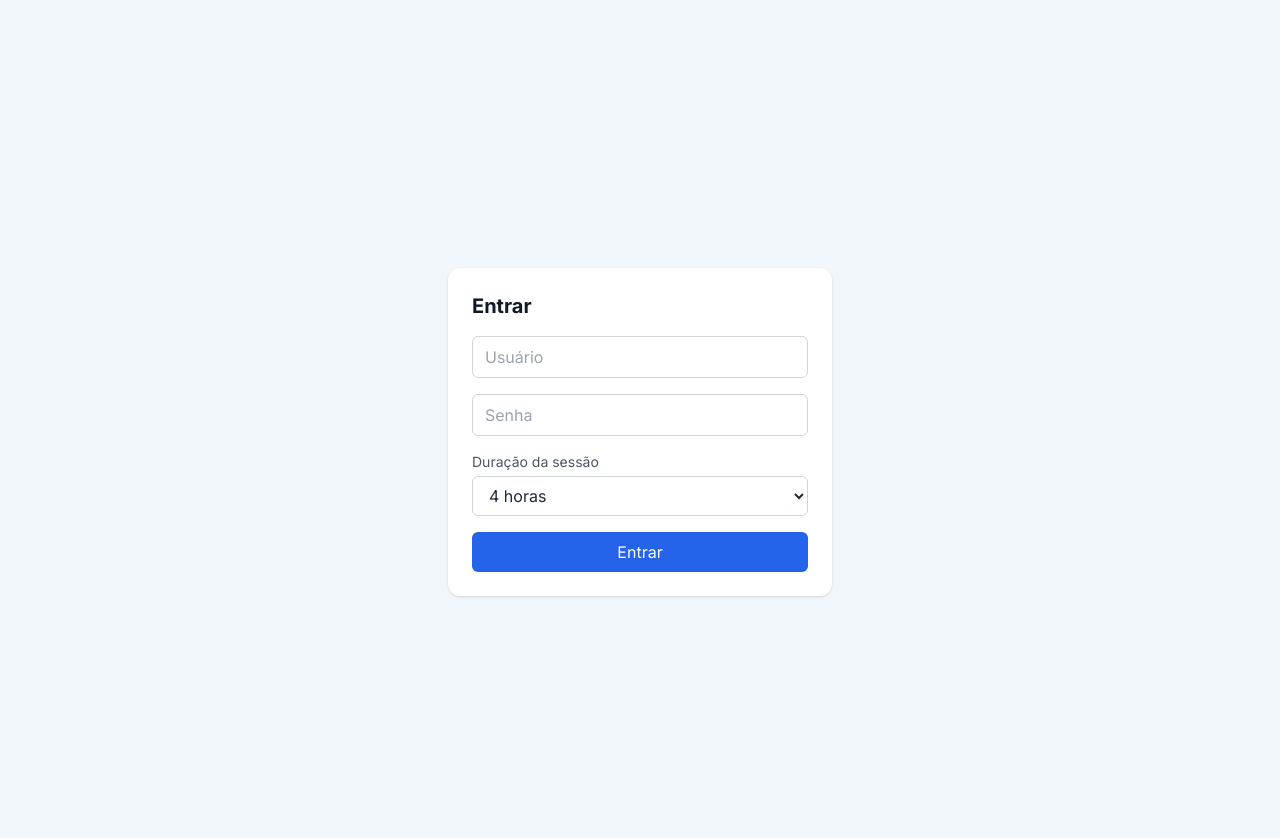
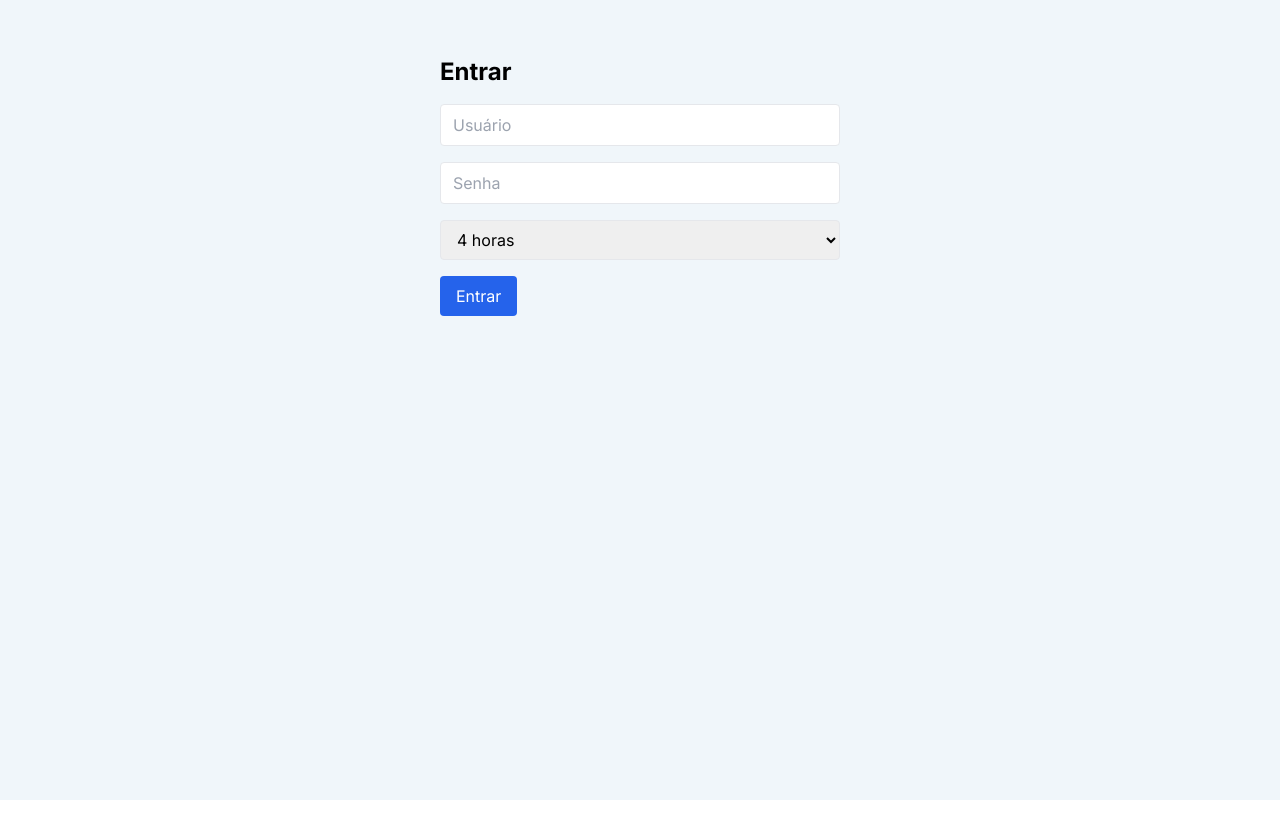
Before and after one commit to victorsantosyt/lopesul-dashboard, a Next.js app: page /login in a window 1280 px wide. Shown: the top 838 px of the page. After the commit the page ends 800 px from the top, so only its background shows below. Built offline with nearby package versions, Linux system fonts and the light colour scheme.

Commit message:
fix(login): disable ISR and wrap useSearchParams with Suspense

```diff
--- a/src/app/login/page.js
+++ b/src/app/login/page.js
@@ -3,97 +3,70 @@
 import { Suspense, useState } from 'react';
 import { useRouter, useSearchParams } from 'next/navigation';
 
-// evita prerender/CSR bailout no build
+// Desativa ISR/SSG e cache para evitar erros no build
 export const dynamic = 'force-dynamic';
-export const revalidate = 0;
-
-const DUR_OPTIONS = [
-  { key: '3h', label: '3 horas' },
-  { key: '4h', label: '4 horas' },
-  { key: '6h', label: '6 horas' },
-  { key: '24h', label: '24 horas' },
-  { key: 'permanente', label: 'Permanente (~100 dias)' },
-];
+export const revalidate = false;          // <-- precisa ser número >=0 ou false
+export const fetchCache = 'force-no-store';
 
 function LoginInner() {
   const router = useRouter();
-  const sp = useSearchParams();            // <- agora dentro de <Suspense>
-  const next = sp?.get('next') || '/dashboard';
+  const search = useSearchParams();       // ok, está dentro do <Suspense/>
+  const next = search?.get('next') || '/dashboard';
 
-  const [usuario, setUsuario] = useState('');
-  const [senha, setSenha] = useState('');
-  const [duration, setDuration] = useState('4h');
   const [loading, setLoading] = useState(false);
+  const [err, setErr] = useState('');
 
   async function onSubmit(e) {
     e.preventDefault();
     setLoading(true);
-    try {
+    setErr('');
+
+    const data = new FormData(e.currentTarget);
+    const usuario = data.get('usuario')?.toString() || '';
+    const senha   = data.get('senha')?.toString() || '';
+    const duration = data.get('duration')?.toString() || ''; // "3h" | "4h" | "6h" | "24h" | "permanente"
+
     const res = await fetch('/api/login', {
       method: 'POST',
       headers: { 'content-type': 'application/json' },
       body: JSON.stringify({ usuario, senha, duration }),
     });
-      const j = await res.json();
-      if (!res.ok) throw new Error(j?.error || 'Falha no login');
+
+    if (!res.ok) {
+      const j = await res.json().catch(() => ({}));
+      setErr(j?.error || 'Falha no login');
+      setLoading(false);
+      return;
+    }
     router.replace(next);
-    } catch (err) {
-      alert(err.message || 'Usuário ou senha inválidos.');
-    } finally {
-      setLoading(false);
-    }
   }
 
   return (
-    <div className="min-h-screen flex items-center justify-center bg-[#F0F6FA] dark:bg-[#1a2233]">
-      <form
-        onSubmit={onSubmit}
-        className="w-full max-w-sm bg-white dark:bg-[#232e47] p-6 rounded-xl shadow space-y-4"
-      >
-        <h1 className="text-xl font-semibold text-gray-900 dark:text-white">Entrar</h1>
+    <form onSubmit={onSubmit} className="max-w-md mx-auto p-6 space-y-4">
+      <h1 className="text-2xl font-semibold">Entrar</h1>
 
-        <input
-          value={usuario}
-          onChange={(e) => setUsuario(e.target.value)}
-          placeholder="Usuário"
-          className="w-full border border-gray-300 dark:border-gray-600 rounded-md px-3 py-2 bg-white dark:bg-[#1a2233] text-gray-800 dark:text-gray-100"
-        />
-        <input
-          type="password"
-          value={senha}
-          onChange={(e) => setSenha(e.target.value)}
-          placeholder="Senha"
-          className="w-full border border-gray-300 dark:border-gray-600 rounded-md px-3 py-2 bg-white dark:bg-[#1a2233] text-gray-800 dark:text-gray-100"
-        />
+      <input name="usuario" placeholder="Usuário" className="w-full border px-3 py-2 rounded" />
+      <input name="senha" type="password" placeholder="Senha" className="w-full border px-3 py-2 rounded" />
 
-        <div>
-          <label className="block text-sm mb-1 text-gray-600 dark:text-gray-300">
-            Duração da sessão
-          </label>
-          <select
-            value={duration}
-            onChange={(e) => setDuration(e.target.value)}
-            className="w-full border border-gray-300 dark:border-gray-600 rounded-md px-3 py-2 bg-white dark:bg-[#1a2233] text-gray-800 dark:text-gray-100"
-          >
-            {DUR_OPTIONS.map((o) => (
-              <option key={o.key} value={o.key}>{o.label}</option>
-            ))}
+      {/* seletor de duração da sessão */}
+      <select name="duration" className="w-full border px-3 py-2 rounded" defaultValue="4h">
+        <option value="3h">3 horas</option>
+        <option value="4h">4 horas</option>
+        <option value="6h">6 horas</option>
+        <option value="24h">24 horas</option>
+        <option value="permanente">Permanente (~100d)</option>
       </select>
-        </div>
 
-        <button
-          type="submit"
-          disabled={loading}
-          className="w-full bg-blue-600 hover:bg-blue-700 disabled:opacity-60 text-white px-4 py-2 rounded-md"
-        >
+      {err && <div className="text-red-600 text-sm">{err}</div>}
+
+      <button disabled={loading} className="bg-blue-600 text-white px-4 py-2 rounded">
         {loading ? 'Entrando…' : 'Entrar'}
       </button>
     </form>
-    </div>
   );
 }
 
-export default function LoginPage() {
+export default function Page() {
   return (
     <Suspense fallback={<div />}>
       <LoginInner />
```
Lines whose indentation alone changed are shown as unchanged.
